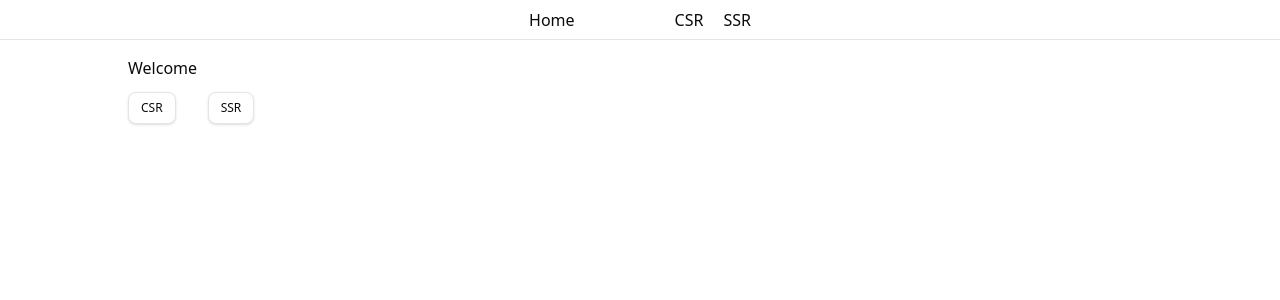
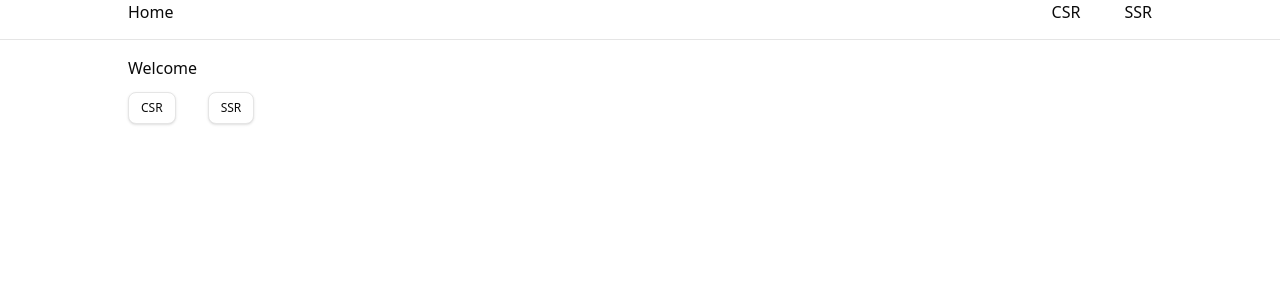
Before and after one commit to vasenkom/weather-app-next, a Next.js app: page / in a window 1280 px wide. Shown: the top 300 px of the page. Built offline with nearby package versions, Linux system fonts and the light colour scheme.

Commit message:
fix: fix header layout

```diff
--- a/app/_lib/components/NavigationMenuHeader.tsx
+++ b/app/_lib/components/NavigationMenuHeader.tsx
@@ -11,30 +11,29 @@ import Link from "next/link"
 
 export default function NavigationMenuHeader() {
   return (
-    <div className="border-b-1 flex flex-row justify-center h-10">
+    <div className="border-b h-10">
+      <div className="w-[80%] mx-auto flex items-center justify-between">
+
+            {/* LEFT */}
+            <Link href="/">Home</Link>
+
+            {/* RIGHT */}
             <NavigationMenu>
                 <NavigationMenuList>
-                <div className="flex flex-row justify-between gap-25">
-                    <NavigationMenuItem>
-                        <NavigationMenuLink asChild>
-                            <Link href="/">Home</Link>
-                        </NavigationMenuLink>
-                    </NavigationMenuItem>
-                    <div className="flex flex-row gap-5">
                     <NavigationMenuItem>
                         <NavigationMenuLink asChild>
                         <Link href="/CSR">CSR</Link>
                         </NavigationMenuLink>
                     </NavigationMenuItem>
-                        <NavigationMenuItem>
+                    <NavigationMenuItem className="ml-10">
                         <NavigationMenuLink asChild>
                         <Link href="/SSR">SSR</Link>
                         </NavigationMenuLink>
                     </NavigationMenuItem>
-                    </div>
-                </div>
                 </NavigationMenuList>
             </NavigationMenu>
+
+      </div>
     </div>
   )
 }
```
Lines whose indentation alone changed are shown as unchanged.
